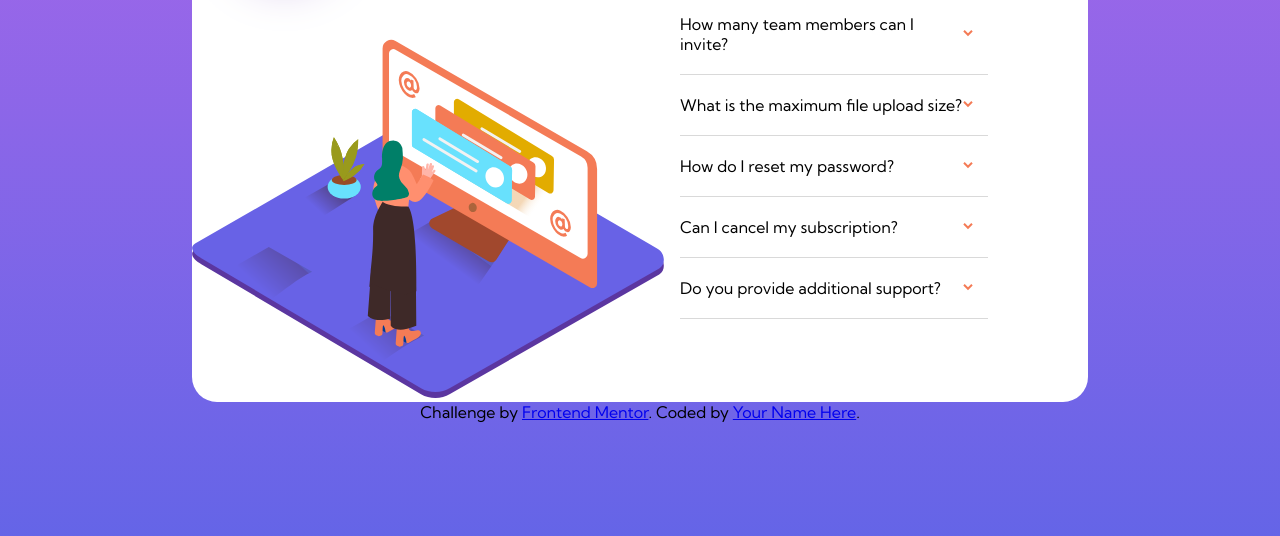
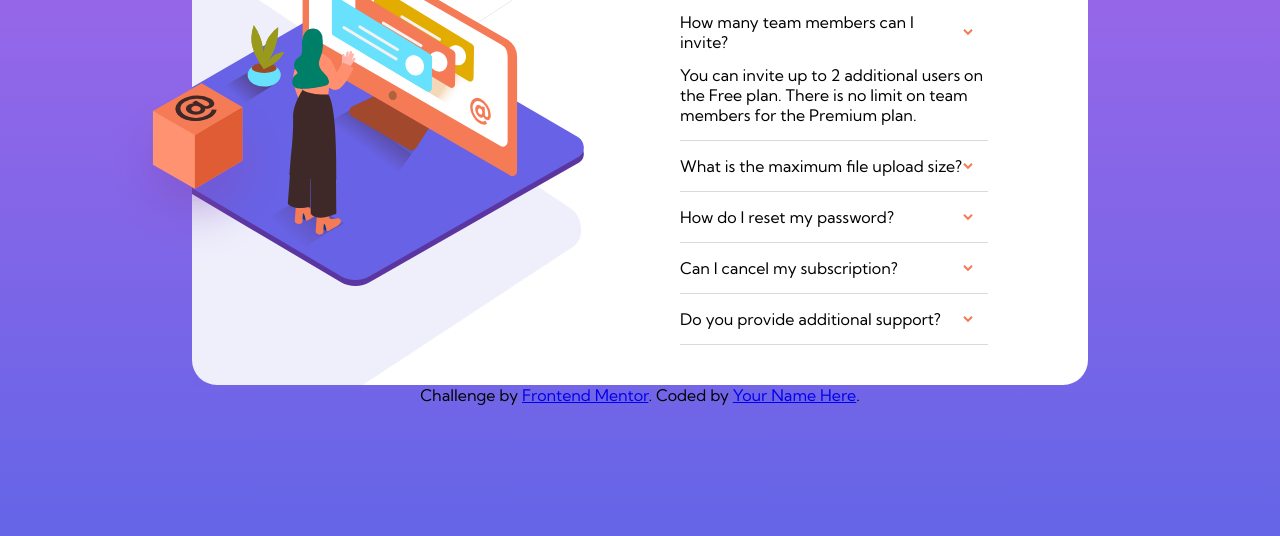
Before and after one commit to DevJesus-debug/Frontend--mentor-accordion-card, a plain HTML site: page index.html in a window 1280 px wide. Shown: the part 264-800 px from the top of the page. Drawn offline with Linux system fonts and the light colour scheme.

Commit message:
worked on images placement

```diff
--- a/index.html
+++ b/index.html
@@ -11,8 +11,8 @@
 <body>
   <div class="wraper">
     <main class="flex-cont">
+      <img class="icon" src="./images/illustration-box-desktop.svg" alt="">
       <div class="img-cont">
-       <img src="./images/illustration-box-desktop.svg" alt="">
         <img src="./images/illustration-woman-online-desktop.svg" alt="">
       </div>
       <div class="info-cont">
@@ -20,7 +20,7 @@
         <ul>
           <li>
             <h6>How many team members can I invite?<img class="arrow-btn" src="./images/icon-arrow-down.svg" alt=""></h6>
-            <p class="">You can invite up to 2 additional users on the Free plan. There is no limit on
+            <p class="open">You can invite up to 2 additional users on the Free plan. There is no limit on
               team members for the Premium plan.</p>
           </li>
           <li>
--- a/style.css
+++ b/style.css
@@ -23,31 +23,49 @@ body{
 
 .img-cont{
     width: 50%;
+    background-image:url("./images/bg-pattern-desktop.svg") ;
+    background-repeat: no-repeat;
+    background-size: 800px 900px;
+    background-position:-410px -280px;
+    overflow: hidden;
 }
+
+
 
 .flex-cont{
     width: 70%;
     background: white;
     border-radius: 25px;
     display: flex;
+    position: relative;
+}
+
+.flex-cont  .icon{
+    position: absolute;
+    left:-90px;
+    bottom: 120px;
+}
+
+.flex-cont .img-cont img{
+    margin-left: -80px;
+    margin-top: 60px;
 }
 
 .info-cont{
-    display: flex;
-    flex-direction: column;
-    justify-content: center;
     padding: 40px 100px 40px 40px;
     width: 50%;
 }
 
 .info-cont h1{
-    padding-bottom: 20px ;
+    padding-bottom: 20px;
     font-weight: 700;
+    margin-top: 30px;
 }
 
 .info-cont p{
     display: none;
     font-weight: 400;
+    margin-top: 13px;
 }
 
 .info-cont p.open{
@@ -56,7 +74,7 @@ body{
 
 .info-cont ul li{
     list-style: none;
-    padding:20px 0;
+    padding:15px 0;
     border-bottom: solid 1px rgba(61, 61, 61, 0.198);
 }
 
```
